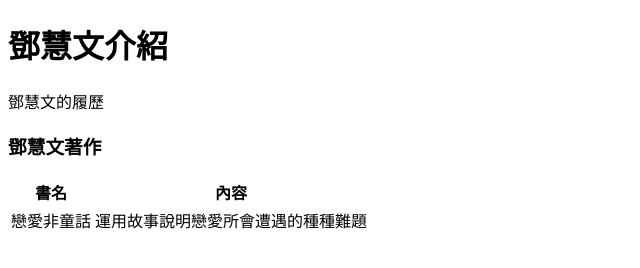
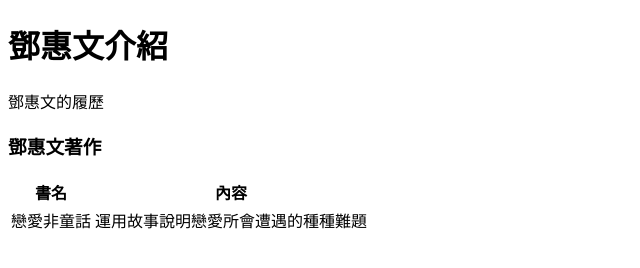
Before and after one commit to yayajojo/-, a plain HTML site: page deng.html in a window 1280 px wide. Shown: the full height of the page, 0-640 px from the left. Drawn offline with Linux system fonts and the light colour scheme.

Commit message:
Update deng.html

```diff
--- a/deng.html
+++ b/deng.html
@@ -7,9 +7,9 @@
 </head>
 
 <body>
-  <h1>鄧慧文介紹</h1>
-  <p>鄧慧文的履歷</p>
-  <h3>鄧慧文著作</h3>
+  <h1>鄧惠文介紹</h1>
+  <p>鄧惠文的履歷</p>
+  <h3>鄧惠文著作</h3>
   <table>
     <thead>
       <th>書名</th>
```
